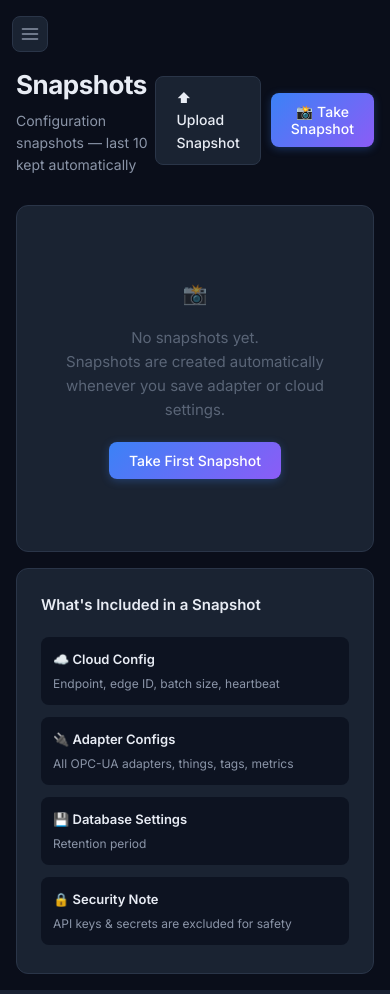
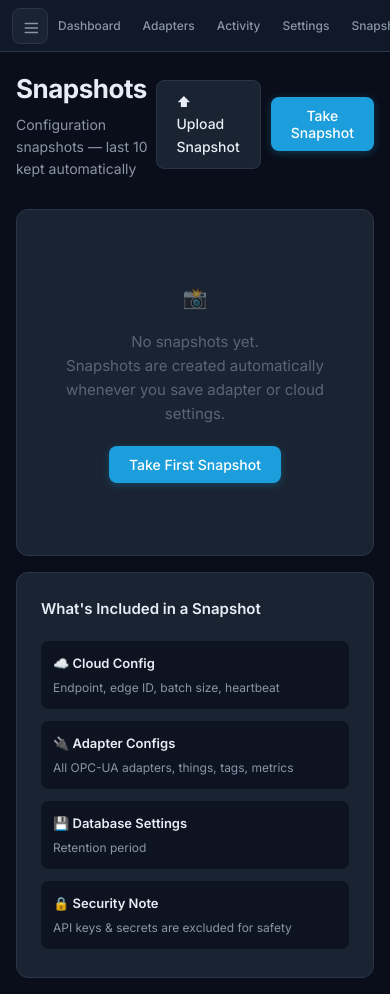
Before and after one commit to harshdixitt10/Edge, a Python web app: template web/templates/snapshots.html in a window 390 px wide. Run offline with Jinja, Linux system fonts and the light colour scheme; the template is opened without the code that fills it, so the values that code supplies are empty.

Commit message:
fixed preview json , hamburger icon functionality change , remove gradient to blue

```diff
--- a/config.yaml
+++ b/config.yaml
@@ -5,7 +5,7 @@ server:
   debug: false
 auth:
   default_username: admin
-  default_password_hash: $2b$12$85JWrVeHtZJunF4FPij6s.8hCZj9VUbdz5X1FJA2ZXY5r0BTLEON6
+  default_password_hash: $2b$12$cIHok4y/HrjCig3fwElx3OyG4QpMShpE.pAk533RKAH667NtEw1HO
   jwt_expiry_minutes: 60
   jwt_algorithm: HS256
 cloud:
--- a/web/templates/base.html
+++ b/web/templates/base.html
@@ -19,12 +19,12 @@
             --bg-card-hover: #1e2a3a;
             --bg-input: #0d1321;
             --border-color: #2a3548;
-            --border-focus: #3b82f6;
+            --border-focus: #1B9EDB;
             --text-primary: #e8ecf4;
             --text-secondary: #8b95a8;
             --text-muted: #5a6577;
-            --accent-blue: #3b82f6;
-            --accent-blue-hover: #2563eb;
+            --accent-blue: #1B9EDB;
+            --accent-blue-hover: #1889C0;
             --accent-green: #10b981;
             --accent-green-glow: rgba(16, 185, 129, 0.15);
             --accent-red: #ef4444;
@@ -32,12 +32,12 @@
             --accent-amber: #f59e0b;
             --accent-amber-glow: rgba(245, 158, 11, 0.15);
             --accent-purple: #8b5cf6;
-            --gradient-primary: linear-gradient(135deg, #3b82f6, #8b5cf6);
-            --gradient-card: linear-gradient(135deg, rgba(59, 130, 246, 0.05), rgba(139, 92, 246, 0.05));
+            --gradient-primary: #1B9EDB;
+            --gradient-card: linear-gradient(135deg, rgba(27, 158, 219, 0.05), rgba(27, 158, 219, 0.02));
             --shadow-sm: 0 1px 3px rgba(0,0,0,0.3);
             --shadow-md: 0 4px 12px rgba(0,0,0,0.4);
             --shadow-lg: 0 8px 30px rgba(0,0,0,0.5);
-            --shadow-glow: 0 0 20px rgba(59, 130, 246, 0.1);
+            --shadow-glow: 0 0 20px rgba(27, 158, 219, 0.1);
             --radius-sm: 8px;
             --radius-md: 12px;
             --radius-lg: 16px;
@@ -110,7 +110,7 @@
         /* Hamburger toggle button */
         .sidebar-toggle {
             position: fixed;
-            top: 16px;
+            top: 8px; /* Changed from 16px to center vertically in the 52px topnav */
             left: 272px;
             z-index: 101;
             width: 36px;
@@ -436,11 +432,11 @@
         .btn-primary {
             background: var(--gradient-primary);
             color: white;
-            box-shadow: 0 2px 8px rgba(59, 130, 246, 0.3);
+            box-shadow: 0 2px 8px rgba(27, 158, 219, 0.3);
         }
 
         .btn-primary:hover {
-            box-shadow: 0 4px 16px rgba(59, 130, 246, 0.4);
+            box-shadow: 0 4px 16px rgba(27, 158, 219, 0.4);
             transform: translateY(-1px);
         }
 
@@ -680,19 +676,67 @@
             opacity: 0;
         }
 
+        /* ── Top Nav (shown when sidebar collapsed) ── */
+        .topnav {
+            display: none;
+            position: fixed;
+            top: 0; left: 0; right: 0;
+            height: 52px;
+            background: var(--bg-secondary);
+            border-bottom: 1px solid var(--border-color);
+            z-index: 99;
+            align-items: center;
+            padding: 0 16px 0 56px;
+            gap: 4px;
+        }
+
+        .topnav .topnav-link {
+            padding: 8px 14px;
+            border-radius: var(--radius-sm);
+            color: var(--text-secondary);
+            text-decoration: none;
+            font-size: 13px;
+            font-weight: 500;
+            transition: var(--transition);
+            white-space: nowrap;
+        }
+
+        .topnav .topnav-link:hover {
+            background: rgba(27, 158, 219, 0.08);
+            color: var(--text-primary);
+        }
+
+        .topnav .topnav-link.active {
+            background: rgba(27, 158, 219, 0.12);
+            color: var(--accent-blue);
+        }
+
+        .sidebar.collapsed ~ .topnav {
+            display: flex;
+        }
+
+        .sidebar.collapsed ~ .main-content {
+            margin-left: 0;
+            padding-top: 72px;
+        }
+
         /* ── Responsive ───────────────────────────── */
         @media (max-width: 1024px) {
             .grid-4 { grid-template-columns: repeat(2, 1fr); }
             .sidebar { transform: translateX(-260px); }
             .sidebar.open { transform: translateX(0); }
-            .main-content { margin-left: 0; }
+            .main-content { margin-left: 0; padding-top: 72px; }
+            .topnav { display: flex; }
             .sidebar-toggle { left: 12px; }
             .sidebar.open ~ .sidebar-toggle { left: 272px; }
+            .sidebar.open ~ .topnav { display: none; }
         }
 
         @media (max-width: 640px) {
             .grid-2, .grid-3 { grid-template-columns: 1fr; }
-            .main-content { padding: 16px; padding-top: 64px; }
+            .main-content { padding: 16px; padding-top: 68px; }
+            .topnav { padding-left: 48px; gap: 2px; }
+            .topnav .topnav-link { padding: 6px 10px; font-size: 12px; }
         }
 
         /* ── Collapsible Section ─────────────────── */
@@ -987,12 +1031,21 @@
 
         <!-- Sidebar Toggle Button (Hamburger) -->
         <button class="sidebar-toggle" id="sidebar-toggle" onclick="toggleSidebar()" title="Toggle sidebar">
-            <svg width="20" height="20" viewBox="0 0 24 24" fill="none" stroke="currentColor" stroke-width="2" stroke-linecap="round" stroke-linejoin="round">
+            <svg width="15" height="15" viewBox="0 0 20 20" fill="none" stroke="currentColor" stroke-width="2" stroke-linecap="round" stroke-linejoin="round">
                 <line x1="3" y1="6" x2="21" y2="6"/>
                 <line x1="3" y1="12" x2="21" y2="12"/>
                 <line x1="3" y1="18" x2="21" y2="18"/>
             </svg>
         </button>
+
+        <!-- Top Nav (visible when sidebar collapsed) -->
+        <nav class="topnav">
+            <a href="/dashboard" class="topnav-link {% if request.url.path == '/dashboard' %}active{% endif %}">Dashboard</a>
+            <a href="/adapters" class="topnav-link {% if '/adapters' in request.url.path %}active{% endif %}">Adapters</a>
+            <a href="/activity" class="topnav-link {% if request.url.path == '/activity' %}active{% endif %}">Activity</a>
+            <a href="/settings" class="topnav-link {% if request.url.path == '/settings' %}active{% endif %}">Settings</a>
+            <a href="/snapshots" class="topnav-link {% if request.url.path == '/snapshots' %}active{% endif %}">Snapshots</a>
+        </nav>
 
         <!-- Main Content -->
         <main class="main-content">
--- a/web/templates/opcua_config.html
+++ b/web/templates/opcua_config.html
@@ -1042,7 +1042,7 @@
     function downloadConfig() {
         const config = buildConfig();
         if (!config) return;
-        const adapterName = document.getElementById('adapter-name').value || 'adapter-config';
+        const adapterName = document.querySelector('[name=adapter_name]').value || 'adapter-config';
         const filename = adapterName.toLowerCase().replace(/\s+/g, '-') + '.json';
         const blob = new Blob([JSON.stringify(config, null, 2)], { type: 'application/json' });
         const url = URL.createObjectURL(blob);
--- a/web/templates/snapshots.html
+++ b/web/templates/snapshots.html
@@ -12,7 +12,7 @@
             ⬆ Upload Snapshot
             <input type="file" id="upload-snapshot-input" accept=".json" style="display:none;" onchange="uploadSnapshot(this)">
         </label>
-        <button class="btn btn-primary" onclick="createManualSnapshot()">📸 Take Snapshot</button>
+        <button class="btn btn-primary" onclick="createManualSnapshot()">Take Snapshot</button>
     </div>
 </div>
 
```
Also changed, not shown: other parts of web/templates/base.html (+17 -21 lines), web/templates/csv_config.html (+24 -3 lines), web/templates/mtconnect_config.html (+24 -3 lines).
